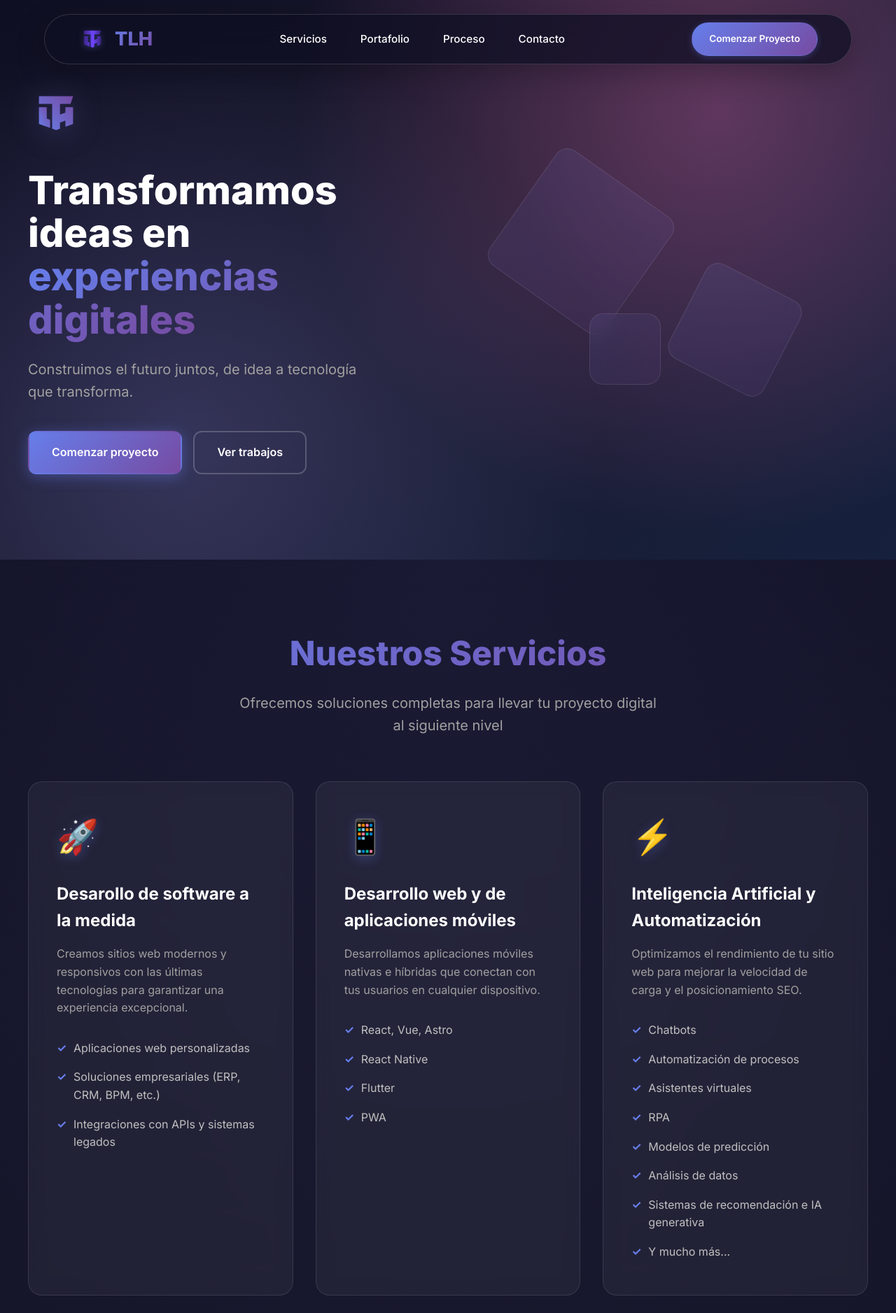
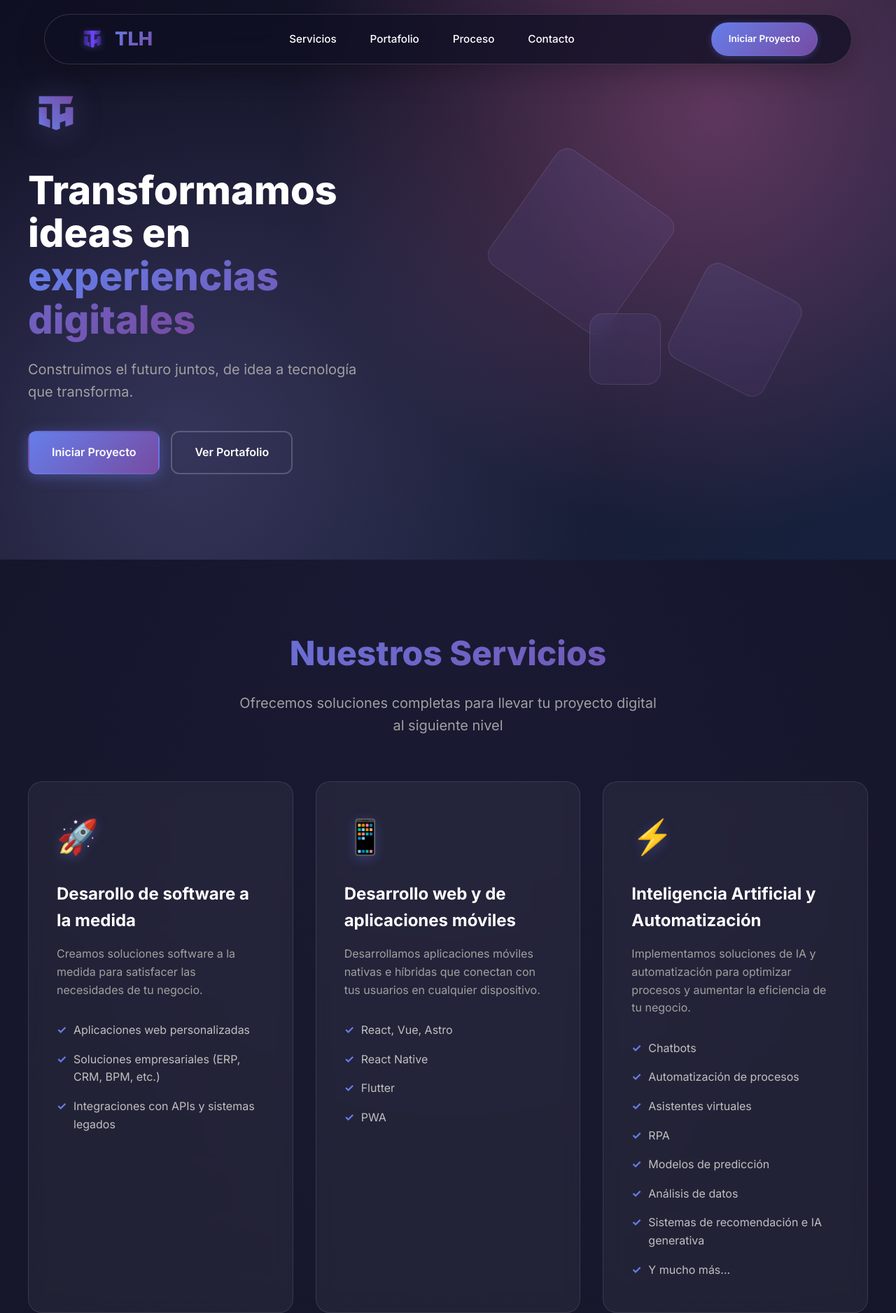
Before and after one commit to TLH-Enterprise/TLH, an Astro site: page / in a window 1280 px wide. Shown: the top 1877 px of the page at 70% size. Built offline with nearby package versions, Linux system fonts and the light colour scheme; Astro itself is replaced by a stand-in of ours.

Commit message:
comment button improve some descriptions

```diff
--- a/src/components/Hero.astro
+++ b/src/components/Hero.astro
@@ -16,8 +16,8 @@ import tlhLogo from "../assets/tlh-sin-fondo.svg";
         Construimos el futuro juntos, de idea a tecnología que transforma.
       </p>
       <div class="hero-buttons">
-        <a href="#contacto" class="btn btn-primary">Comenzar proyecto</a>
-        <a href="#portafolio" class="btn btn-secondary">Ver trabajos</a>
+        <a href="#contacto" class="btn btn-primary">Iniciar Proyecto</a>
+        <a href="#portafolio" class="btn btn-secondary">Ver Portafolio</a>
       </div>
     </div>
     <div class="hero-visual">
--- a/src/components/Navbar.astro
+++ b/src/components/Navbar.astro
@@ -33,8 +33,7 @@ const navLinks = [
     </div>
 
     <div class="nav-actions">
-      <a href="#contacto" class="btn btn-primary nav-button"
-        >Comenzar Proyecto</a
+      <a href="#contacto" class="btn btn-primary nav-button">Iniciar Proyecto</a
       >
       <button class="nav-toggle" id="navToggle" aria-label="Toggle navigation">
         <span class="hamburger-line"></span>
--- a/src/components/Process.astro
+++ b/src/components/Process.astro
@@ -123,7 +123,7 @@ const processSteps = [
         </p>
         <div class="cta-buttons">
           <a href="#contacto" class="btn btn-primary">Iniciar Proyecto</a>
-          <a href="#portafolio" class="btn btn-secondary">Ver Casos de Éxito</a>
+          <!--a href="#portafolio" class="btn btn-secondary">Ver Casos de Éxito</a>-->
         </div>
       </div>
     </div>
--- a/src/components/Services.astro
+++ b/src/components/Services.astro
@@ -4,7 +4,7 @@ const services = [
     icon: "🚀",
     title: "Desarollo de software a la medida",
     description:
-      "Creamos sitios web modernos y responsivos con las últimas tecnologías para garantizar una experiencia excepcional.",
+      "Creamos soluciones software a la medida para satisfacer las necesidades de tu negocio.",
     features: [
       "Aplicaciones web personalizadas",
       "Soluciones empresariales (ERP, CRM, BPM, etc.)",
@@ -22,7 +22,7 @@ const services = [
     icon: "⚡",
     title: "Inteligencia Artificial y Automatización",
     description:
-      "Optimizamos el rendimiento de tu sitio web para mejorar la velocidad de carga y el posicionamiento SEO.",
+      "Implementamos soluciones de IA y automatización para optimizar procesos y aumentar la eficiencia de tu negocio.",
     features: [
       "Chatbots",
       "Automatización de procesos",
```
